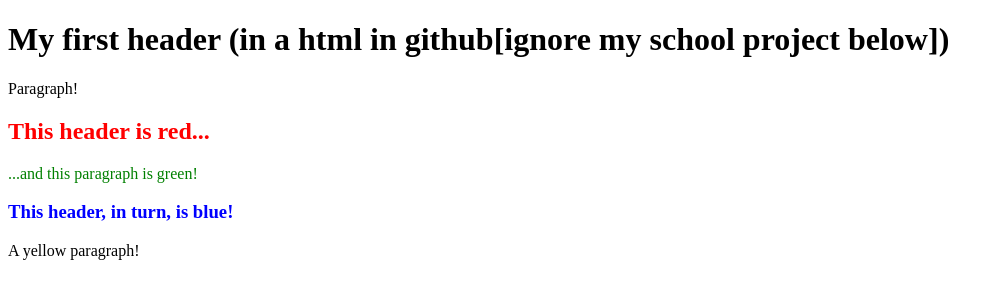
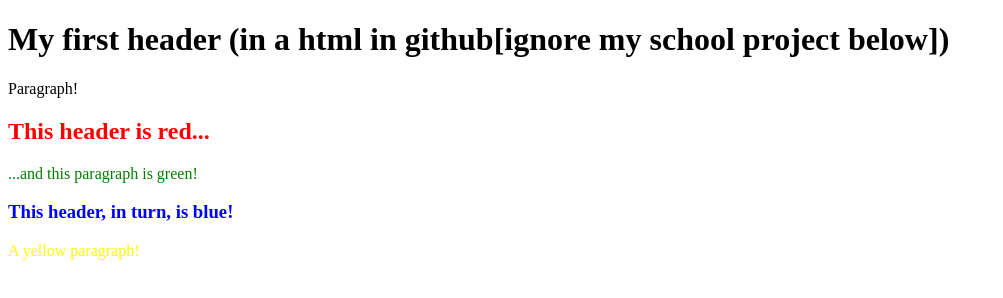
Before and after one commit to BreadedInOven/gittestproject, a plain HTML site: page index.html in a window 1280 px wide. Shown: the whole page, without its empty margins (0-1003 px from the left). Drawn offline with Linux system fonts and the light colour scheme.

Commit message:
Fixing bug

```diff
--- a/index.html
+++ b/index.html
@@ -4,7 +4,7 @@
 <title>Learning to use git</title>
 <link rel="stylesheet" href="stylesheet.css">
 <link rel="stylesheet" href="secondstylesheet.css">
-
+<link rel="stylesheet" href="thirdstylesheet.css">
 </head>
 <body>
 
```
